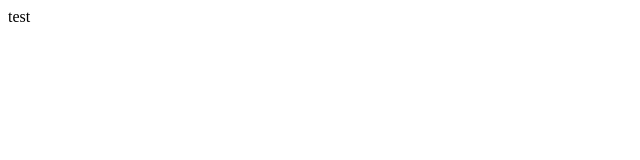
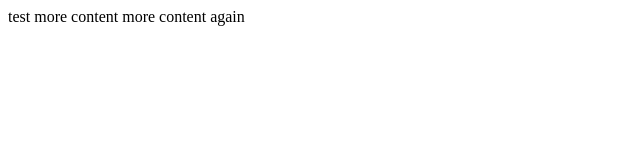
Before and after one commit to christopherkoster/pl-sample, a plain HTML site: page index.html in a window 1280 px wide. Shown: the whole page, without its empty margins (0-640 px from the left). Drawn offline with Linux system fonts and the light colour scheme.

Commit message:
Add content to index page

```diff
--- a/index.html
+++ b/index.html
@@ -4,5 +4,7 @@
 </head>
 <body>
 test
+more content
+more content again
 </body>
 </html>
```
